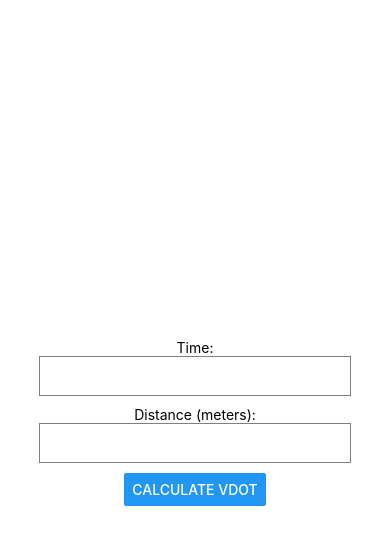
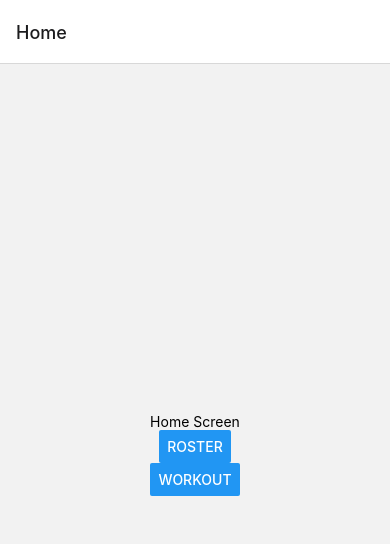
Before and after one commit to b-cheek/coacher, a React Native app: screen / in a window 390 px wide. Shown: the top 544 px of the page. Built offline with nearby package versions, Linux system fonts and the light colour scheme.

Commit message:
Add basic navigation

```diff
--- a/App.js
+++ b/App.js
@@ -1,76 +1,61 @@
 import { useState } from 'react';
 import { StatusBar } from 'expo-status-bar';
 import { StyleSheet, Text, View, TextInput, Button } from 'react-native';
+import { NavigationContainer } from '@react-navigation/native';
+import { createNativeStackNavigator } from '@react-navigation/native-stack';
 import { Formula, FormulaHelpers } from './vdotCalc';
 
-export default function App() {
-  const [inputTextTime, setInputTextTime] = useState('');
-  const [inputTextDistance, setInputTextDistance] = useState('');
-  const [outputText, setOutputText] = useState('');
-
-  const handleTimeChange = (text) => {
-    setInputTextTime(text);
-  };
-
-  const handleDistanceChange = (text) => {
-    setInputTextDistance(text);
-  };
-
-  const handleButtonClick = () => {
-    // Calculate VDOT
-    const VDOT = processInputText(inputTextTime, inputTextDistance);
-
-    // Update the output text
-    setOutputText(VDOT);
-  };
+function HomeScreen({ navigation }) {
 
   return (
     <View style={styles.container}>
-      <Text>Time:</Text>
-      <TextInput
-        style={styles.input}
-        value={inputTextTime}
-        onChangeText={handleTimeChange}
-      />
-      <Text>Distance (meters):</Text>
-      <TextInput
-        style={styles.input}
-        value={inputTextDistance}
-        onChangeText={handleDistanceChange}
-      />
-      <Button title="Calculate VDOT" onPress={handleButtonClick} />
-      <Text>{outputText}</Text>
+      <Text>Home Screen</Text>
+      <Button title="Roster" onPress={() => navigation.navigate('Roster')} />
+      <Button title="Workout" onPress={() => navigation.navigate('Workout')} />
       <StatusBar style="auto" />
     </View>
   );
 }
 
+function RosterScreen() {
 
-const processInputText = (inputTextTime, inputTextDistance) => {
-  let time = inputTextTime.split(":").reverse().reduce((acc, time, index) => {
-    return parseFloat(acc) + time * Math.pow(60, index-1);
-  }, 0); // Initial value of 0 so callback is called on each element of the array
-  let distance = parseFloat(inputTextDistance);
+  return (
+    <View style={styles.container}>
+      <Text>Roster Screen</Text>
+      <StatusBar style="auto" />
+    </View>
+  );
+}
 
-  // Calculate VDOT
-  const VDOT = Formula.getVDOT(distance, time);
+function WorkoutScreen() {
 
-  return VDOT;
-};
+  return (
+    <View style={styles.container}>
+      <Text>Workout Screen</Text>
+      <StatusBar style="auto" />
+    </View>
+  );
+}
+
+const Stack = createNativeStackNavigator();
+
+export default function App() {
+
+  return (
+    <NavigationContainer>
+      <Stack.Navigator initialRouteName="Home">
+        <Stack.Screen name="Home" component={HomeScreen} />
+        <Stack.Screen name="Roster" component={RosterScreen} />
+        <Stack.Screen name="Workout" component={WorkoutScreen} />
+      </Stack.Navigator>
+    </NavigationContainer>
+  );
+}
 
 const styles = StyleSheet.create({
   container: {
     flex: 1,
-    backgroundColor: '#fff',
     alignItems: 'center',
     justifyContent: 'center',
-  },
-  input: {
-    height: 40,
-    width: '80%',
-    borderColor: 'gray',
-    borderWidth: 1,
-    marginBottom: 10,
-    paddingHorizontal: 10,
-  },
+  }
 });
```
Also changed, not shown: package.json (+8 -4 lines), 2 other files (tests, documents, lock files or other folders).
